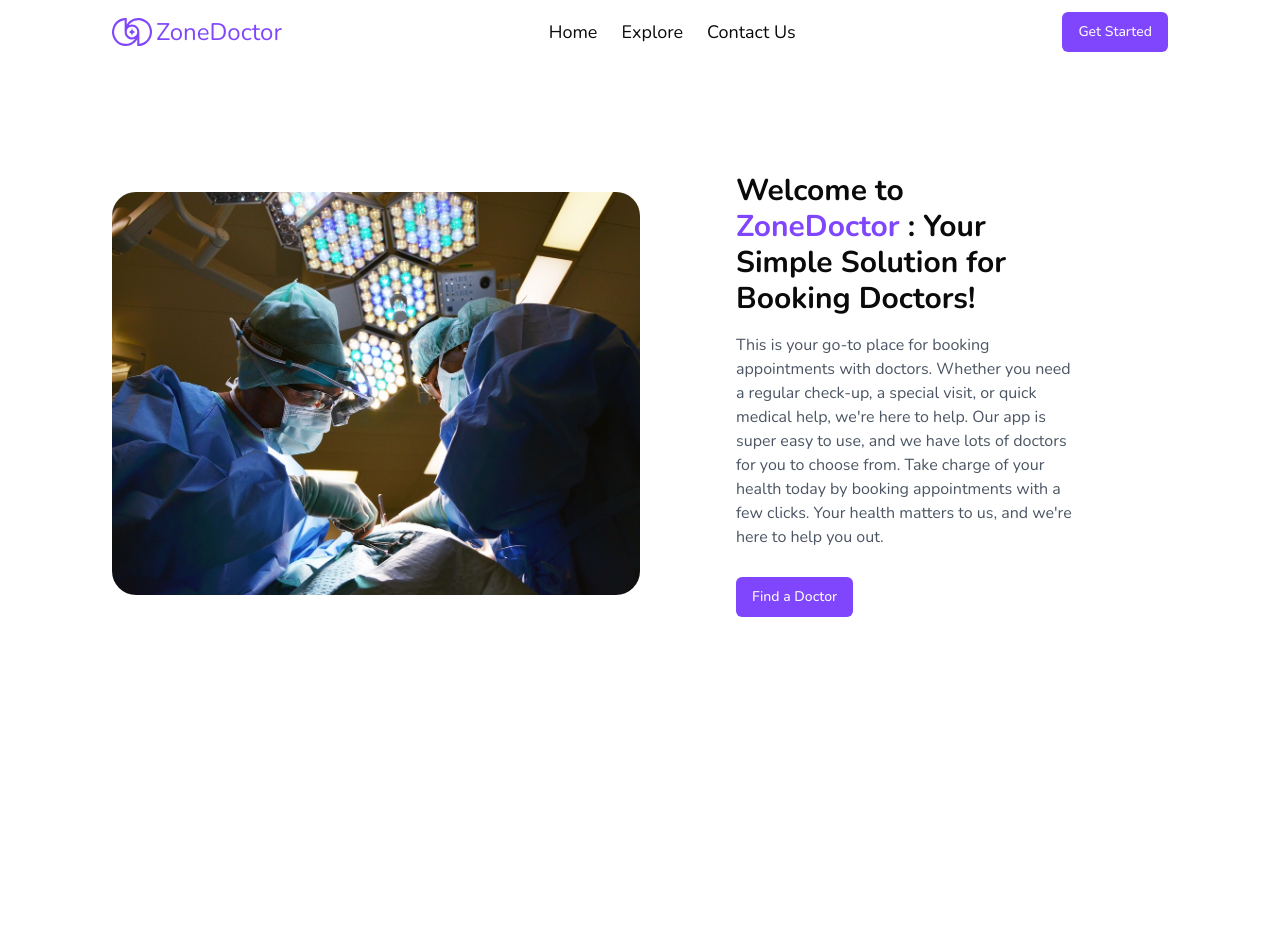
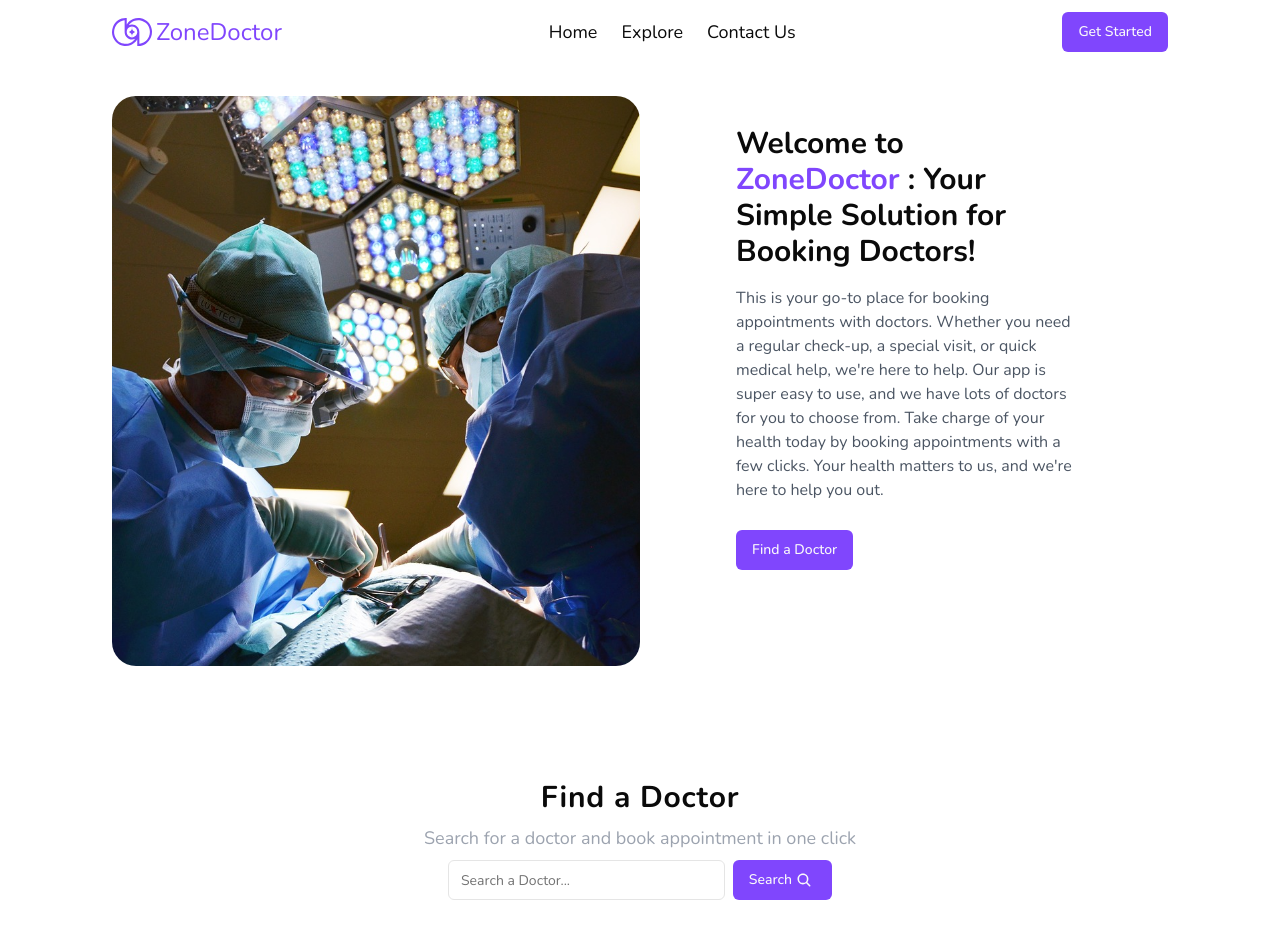
Before and after one commit to mariegrace31/appointment_booking_app, a Next.js app: page / in a window 1280 px wide. Shown: the top 938 px of the page. After the commit the page ends 916 px from the top, so only its background shows below. Built offline with nearby package versions, Linux system fonts and the light colour scheme.

Commit message:
Add the search section

```diff
--- /dev/null
+++ b/app/_components/CategorySearch.jsx
@@ -0,0 +1,21 @@
+import { Button } from '@/components/ui/button';
+import { Input } from '@/components/ui/input';
+import { IoSearch } from "react-icons/io5";
+import React from 'react';
+
+function CategorySearch() {
+  return (
+    <div className='flex flex-col items-center gap-2 mb-4'>
+      <h2 className='font-bold text-3xl tracking-wide'>Find a Doctor</h2>
+      <p className="text-gray-400 text-lg">Search for a doctor and book appointment in one click</p>
+      <div className="flex w-full max-w-sm items-center space-x-2">
+        <Input type="text" placeholder="Search a Doctor..." />
+        <Button type="submit">Search
+          <IoSearch className='w-6 h-4' />
+        </Button>
+    </div>
+    </div>
+  )
+}
+
+export default CategorySearch;
--- a/app/_components/Hero.jsx
+++ b/app/_components/Hero.jsx
@@ -4,17 +4,17 @@ import React from 'react';
 
 function Hero() {
   return (
-<section>
-  <div className="mx-auto max-w-screen-2xl px-4 py-16 sm:px-6 lg:px-8">
-    <div className="grid grid-cols-1 lg:h-screen lg:grid-cols-2">
-      <div className="relative z-10 lg:py-16">
+<section >
+  <div className="mx-auto max-w-screen-2xl px-4 pt-8 sm:px-6 lg:px-8">
+    <div className="grid grid-cols-1 md:h-screen lg:h-5/6 lg:grid-cols-2">
+      <div className="relative z-10">
         <div className="relative h-64 sm:h-80 lg:h-full">
           <Image
             alt="doctor"
             src="/doctors.jpg"
             width={800}
             height={800}
-            className="absolute inset-0 rounded-3xl md:h-3/5 h-full w-full object-cover"
+            className="absolute inset-0 rounded-3xl md:h-5/6 h-full w-full object-cover"
           />
         </div>
       </div>
@@ -23,7 +23,7 @@ function Hero() {
         <span
           className="hidden lg:absolute lg:inset-y-0 lg:-start-16 lg:block lg:w-16 lg:bg-white"
         ></span>
-        <div className="p-8 sm:p-16 lg:p-24">
+        <div className="p-8 sm:p-16 lg:p-24 lg:pt-36">
           <h2 className="text-2xl font-bold sm:text-3xl">
             Welcome to <span className='text-primary'>ZoneDoctor</span> : Your Simple Solution for Booking Doctors!
           </h2>
--- a/app/page.js
+++ b/app/page.js
@@ -1,9 +1,11 @@
+import CategorySearch from "./_components/CategorySearch";
 import Hero from "./_components/Hero";
 
 export default function Home() {
   return (
     <div>
       <Hero />
+      <CategorySearch />
     </div>
   );
 }
--- /dev/null
+++ b/components/ui/input.jsx
@@ -0,0 +1,19 @@
+import * as React from "react"
+
+import { cn } from "@/lib/utils"
+
+const Input = React.forwardRef(({ className, type, ...props }, ref) => {
+  return (
+    (<input
+      type={type}
+      className={cn(
+        "flex h-10 w-full rounded-md border border-input bg-background px-3 py-2 text-sm ring-offset-background file:border-0 file:bg-transparent file:text-sm file:font-medium placeholder:text-muted-foreground focus-visible:outline-none focus-visible:ring-2 focus-visible:ring-ring focus-visible:ring-offset-2 disabled:cursor-not-allowed disabled:opacity-50",
+        className
+      )}
+      ref={ref}
+      {...props} />)
+  );
+})
+Input.displayName = "Input"
+
+export { Input }
--- a/package.json
+++ b/package.json
@@ -12,10 +12,12 @@
     "@radix-ui/react-slot": "^1.0.2",
     "class-variance-authority": "^0.7.0",
     "clsx": "^2.1.0",
+    "lucide": "^0.371.0",
     "lucide-react": "^0.364.0",
     "next": "14.1.4",
     "react": "^18",
     "react-dom": "^18",
+    "react-icons": "^5.1.0",
     "tailwind-merge": "^2.2.2",
     "tailwindcss-animate": "^1.0.7"
   },
```
Also changed, not shown: 1 other file (tests, documents, lock files or other folders).
